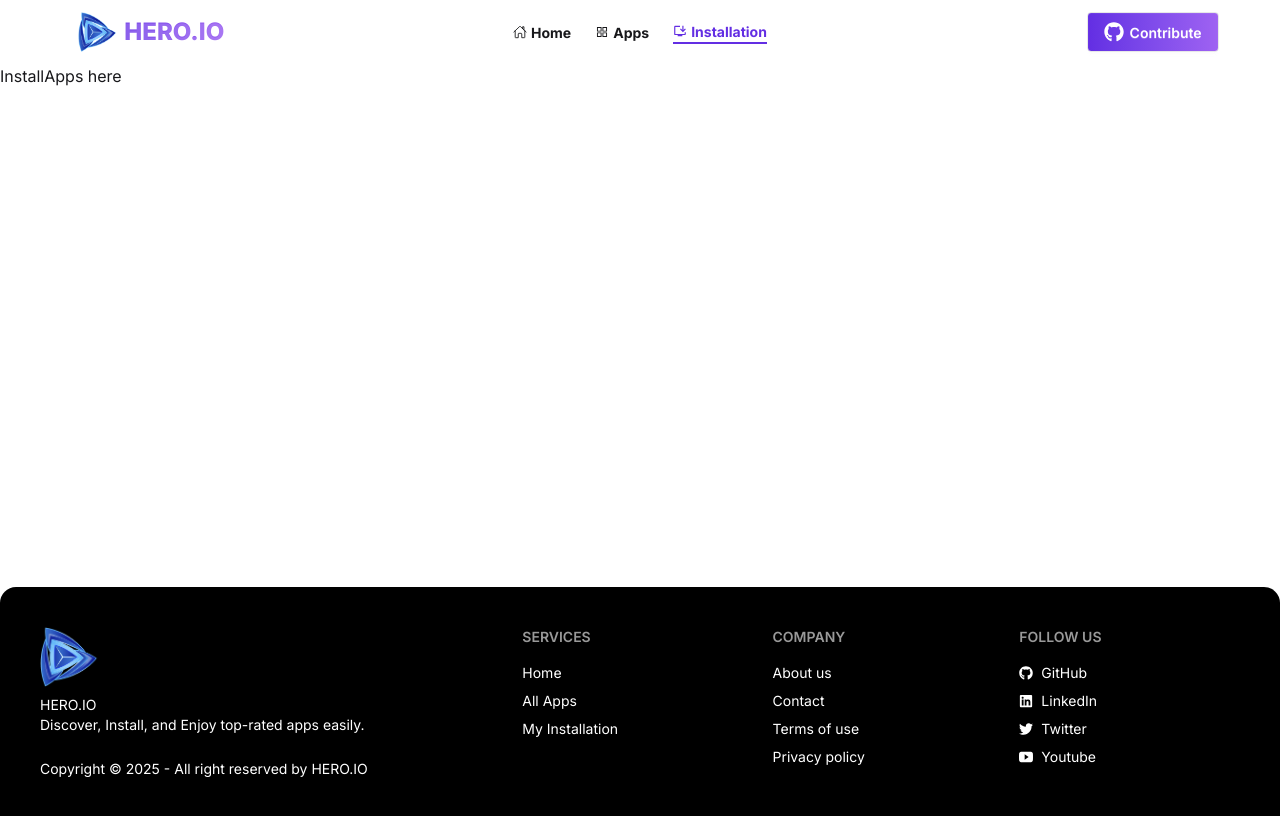
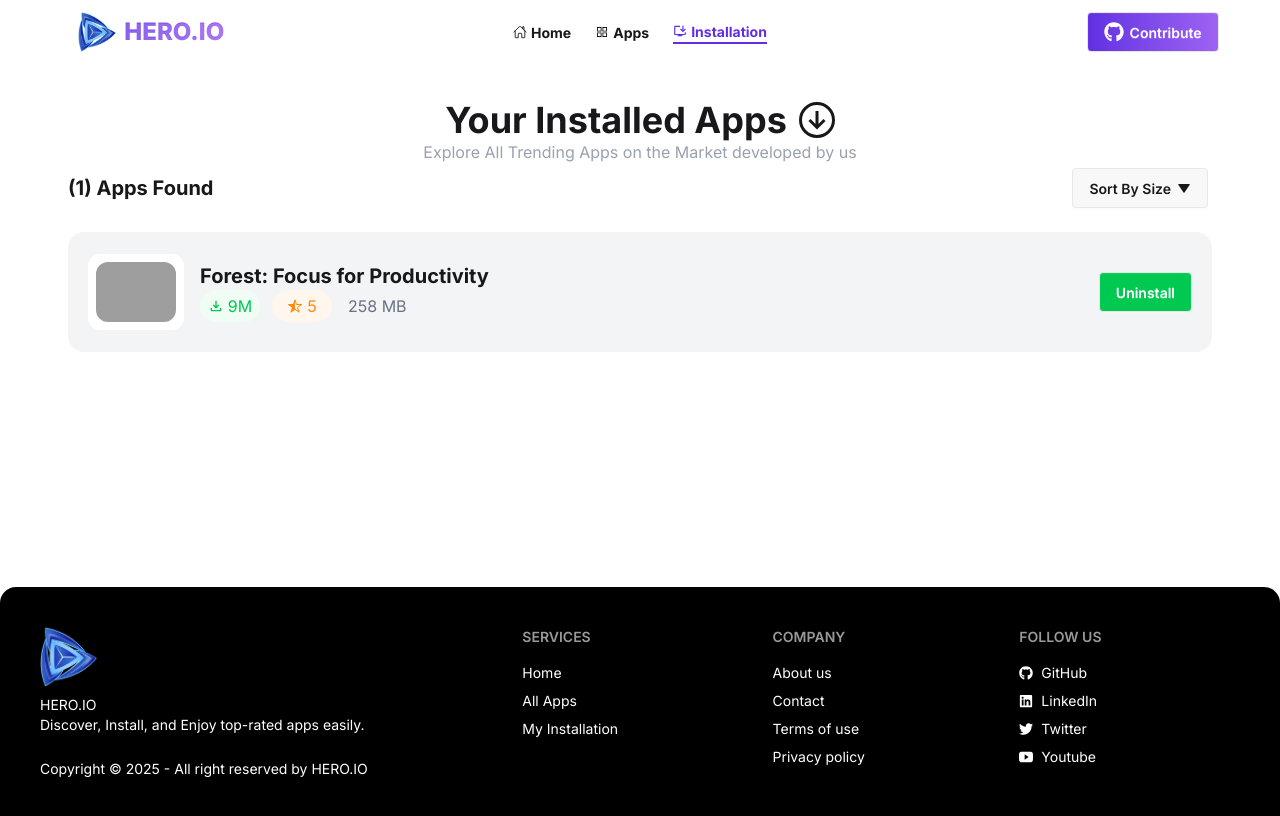
Before and after one commit to Sehabulislam/my-assignment-8, a React (Vite) app: page /installapps in a window 1280 px wide. Shown: the top 816 px of the page. Built offline with nearby package versions, Linux system fonts and the light colour scheme; grey boxes are pictures that could not be loaded.

Commit message:
added the install section

```diff
--- a/src/Pages/AllApp/AllApps.jsx
+++ b/src/Pages/AllApp/AllApps.jsx
@@ -1,6 +1,7 @@
 import React from "react";
 import { useLoaderData } from "react-router";
 import SingleApp from "./SingleApp";
+import { RiApps2AiFill } from "react-icons/ri";
 
 const AllApps = () => {
   const allAppsData = useLoaderData();
@@ -10,7 +11,7 @@
       <div className="flex flex-col justify-center items-center mt-5 md:mt-10">
         <div className="flex flex-col justify-center items-center">
           <h2 className="text-4xl font-bold flex items-center gap-3 m-2">
-            Our All Applications
+            Our All Applications<RiApps2AiFill />
           </h2>
           <p className="text-gray-400 md:m-2 text-center">Explore All Apps on the Market developed by us. We code for Millions</p>
         <div className="flex justify-between items-center md:gap-210">
--- a/src/Pages/ErrorPage/AppNotFound.jsx
+++ b/src/Pages/ErrorPage/AppNotFound.jsx
@@ -1,9 +1,14 @@
 import React from 'react';
+import { useNavigate } from 'react-router';
 
 const AppNotFound = () => {
+    const navigate = useNavigate();
     return (
-        <div className='min-h-screen w-full'>
-            <img src="/src/assets/error-404.png" alt="" />
+        <div className='min-h-[calc(100vh-300px)] flex flex-col justify-center items-center space-y-6 py-5'>
+            <img src="/src/assets/App-Error.png" alt="" className='w-100'/>
+            <h2 className='text-4xl md:text-5xl font-bold text-center'>OPPS!! APP NOT FOUND</h2>
+            <p className='text-gray-500'>The App you are requesting is not found on our system.  please try another apps</p>
+            <button onClick={()=> navigate(-1)} className='btn bg-gradient-to-r from-[#632EE3] to-[#9F62F2] text-white hover:shadow-2xl hover:scale-102'>Go Back!</button>
         </div>
     );
 };
--- a/src/Pages/ErrorPage/ErrorPage.jsx
+++ b/src/Pages/ErrorPage/ErrorPage.jsx
@@ -1,9 +1,14 @@
 import React from 'react';
+import { useNavigate } from 'react-router';
 
 const ErrorPage = () => {
+    const navigate = useNavigate();
     return (
-        <div>
-            <h2>Error dahghagian</h2>
+        <div className='min-h-[calc(100vh-300px)] flex flex-col justify-center items-center space-y-6 py-5'>
+            <img src="/src/assets/error-404.png" alt="" className='w-100'/>
+            <h2 className='text-4xl md:text-5xl font-bold text-center'>Oops, page not found!</h2>
+            <p className='text-gray-500'>The page you are looking for is not available.</p>
+            <button onClick={()=> navigate(-1)} className='btn bg-gradient-to-r from-[#632EE3] to-[#9F62F2] text-white hover:shadow-2xl hover:scale-102'>Go Back!</button>
         </div>
     );
 };
--- /dev/null
+++ b/src/Pages/InstallApps/InstallApp.jsx
@@ -0,0 +1,30 @@
+import React from 'react';
+import { IoIosStarHalf } from 'react-icons/io';
+import { MdOutlineFileDownload } from 'react-icons/md';
+
+const InstallApp = () => {
+    return (
+        <div>
+            <div className='w-full h-30 bg-gray-100 flex justify-between items-center my-5 px-5 rounded-2xl'>
+                <div className='flex items-center gap-4'>
+                 <div className='bg-white rounded-xl p-2'>
+                    <img src="https://pbs.twimg.com/profile_images/1921980469052375040/E9jrHsYu_400x400.png" alt="" className='w-20 rounded-xl'/>
+                </div>
+                <div>
+                    <h1 className='text-lg md:text-xl font-bold'>Forest: Focus for Productivity</h1>
+                    <div className='flex md:gap-3'>
+                        <p className='flex justify-center items-center gap-1 bg-green-50 p-1 text-green-500 rounded-full w-15'><MdOutlineFileDownload />9M</p>
+                        <p className='flex justify-center items-center gap-1 bg-orange-50 p-1 text-[#FF8811] rounded-full w-15'><IoIosStarHalf />5</p>
+                        <p className='p-1 text-gray-500 w-18'>258 MB</p>
+                    </div>
+                </div>
+             </div>
+             <div>
+                    <button className='btn bg-green-500 text-white hover:shadow-2xl hover:scale-102'>Uninstall</button>
+            </div>
+            </div>
+        </div>
+    );
+};
+
+export default InstallApp;
--- a/src/Pages/InstallApps/InstallApps.jsx
+++ b/src/Pages/InstallApps/InstallApps.jsx
@@ -1,9 +1,31 @@
 import React from 'react';
+import { BiSolidDownArrow } from 'react-icons/bi';
+import { GrInstallOption } from 'react-icons/gr';
+import InstallApp from './InstallApp';
 
 const InstallApps = () => {
     return (
-        <div>
-            <h2>InstallApps here</h2>
+        <div className='p-4'>
+            <div className='md:w-11/12 mx-auto'>
+            <div className='flex flex-col justify-center items-center'>
+                 <h2 className='text-4xl font-bold flex items-center gap-3 mt-5'>Your Installed Apps<GrInstallOption /></h2>
+               <p className='text-gray-400 text-center'>Explore All Trending Apps on the Market developed by us</p>
+            </div>
+            <div className="flex justify-between items-center md:gap-210">
+                <h2 className="text-xl font-bold">(<span>1</span>) Apps Found</h2>
+
+                <div className="dropdown dropdown-end">
+                <div tabIndex={0} role="button" className="btn m-1">Sort By Size<BiSolidDownArrow /></div>
+                <ul tabIndex={0} className="dropdown-content menu bg-base-100 rounded-box z-1 w-52 p-2 shadow-sm">
+                    <li><a>Item 1</a></li>
+                    <li><a>Item 2</a></li>
+                </ul>
+                </div>
+            </div>
+            <div>
+                <InstallApp></InstallApp>
+            </div>
+        </div>
         </div>
     );
 };
--- a/src/Routes/Routes.jsx
+++ b/src/Routes/Routes.jsx
@@ -38,12 +38,8 @@
         },
         {
           path : '*',
-          Component : AppNotFound,
+          Component : ErrorPage,
         }
     ]
   },
-  {
-    path : '*',
-    Component : ErrorPage,
-  }
 ]);
```
Also changed, not shown: src/Pages/AppDetails/AppDetails.jsx (line endings or trailing spaces).
